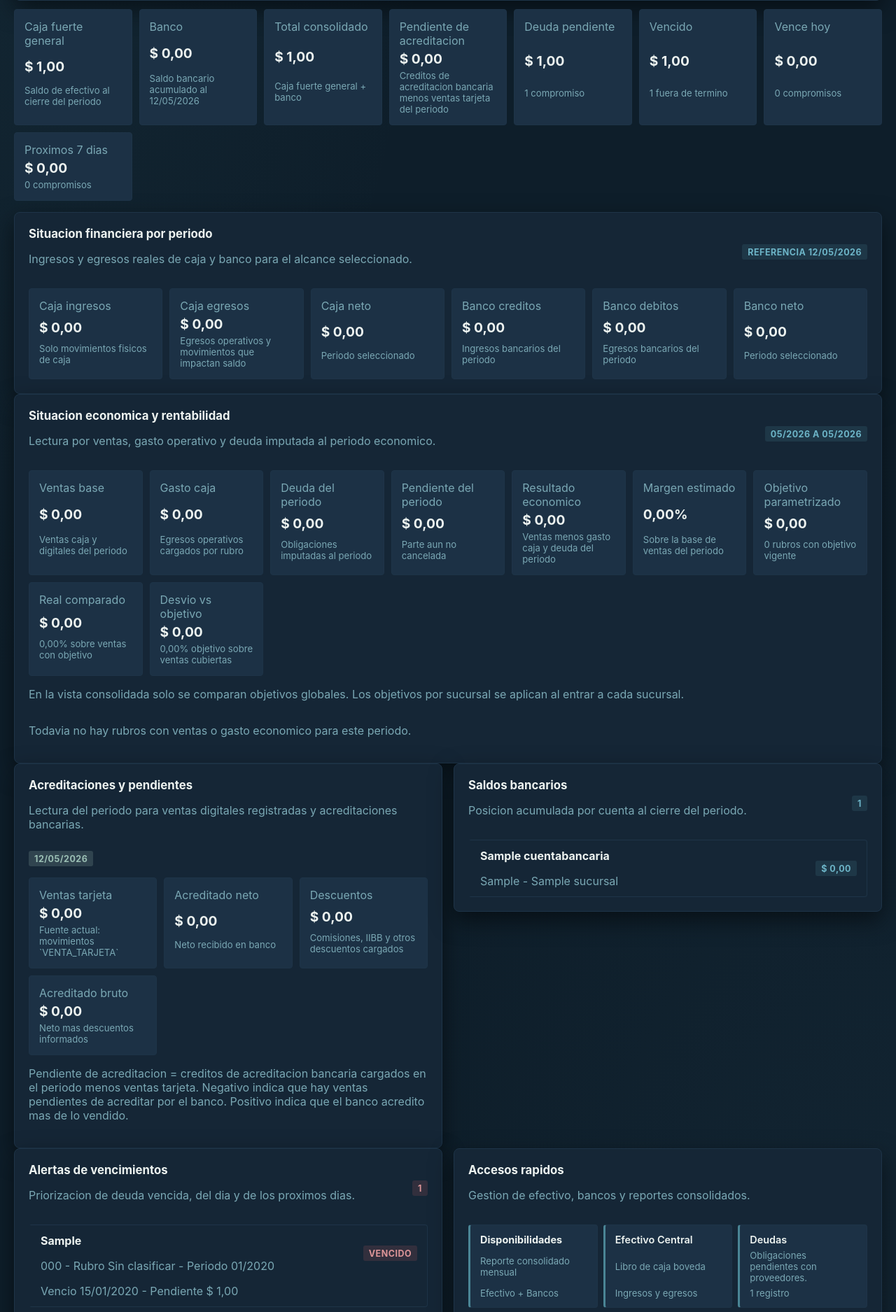
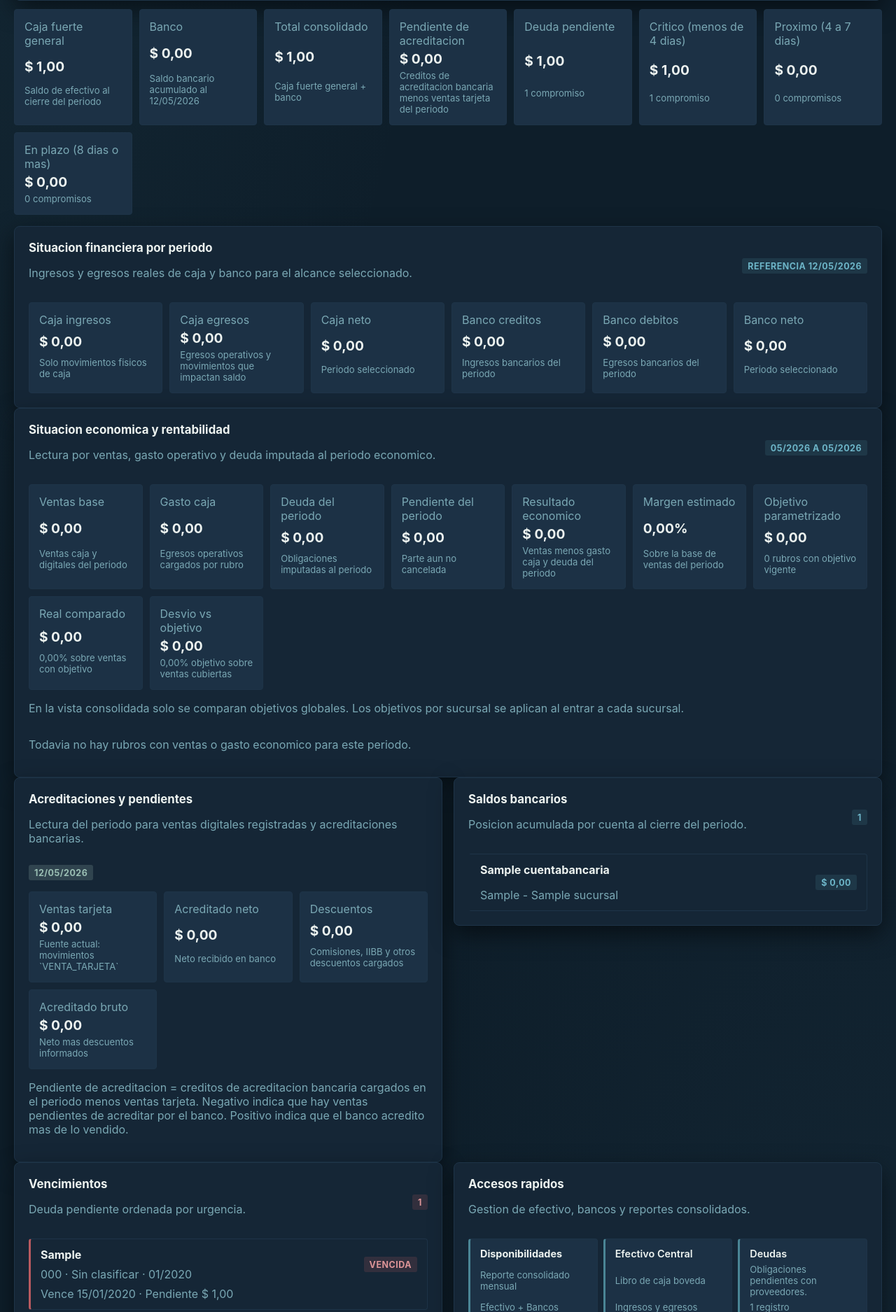
Before and after one commit to Froaky/gerayse1.0, a Django app: page /tesoreria/dashboard/ in a window 1280 px wide. Shown: the part 394-2269 px from the top of the page at 70% size. Run offline with Django 5.2, Linux system fonts and the light colour scheme; a user stored in the database is signed in; data comes from the database, SQL or seed files in the repository; tables that the repository leaves empty hold one stand-in row (values such as "Sample post"); parts of the project's set-up code (start-up, migrations or seed data) failed here and were passed over; some libraries are stand-ins or nearby versions.

Commit message:
feat: vencimientos con semaforo de urgencia y sin limite de dias
Reemplaza la ventana fija de 7 dias por una lista completa de deudas
pendientes coloreada dinamicamente (rojo <4d, amarillo 4-7d, verde 8+d).
Agrega link a archivadas (pagadas) desde el dashboard.

Co-Authored-By: Claude Sonnet 4.6 <noreply@anthropic.com>

```diff
--- a/templates/treasury/dashboard.html
+++ b/templates/treasury/dashboard.html
@@ -63,19 +63,19 @@
         <small class="muted">{{ snapshot.pending_count }} compromiso{{ snapshot.pending_count|pluralize }}</small>
       </div>
       <div class="summary">
-        <span class="muted">Vencido</span>
-        <strong>{{ snapshot.overdue_total|money }}</strong>
-        <small class="muted">{{ snapshot.overdue_count }} fuera de termino</small>
+        <span class="muted">Critico (menos de 4 dias)</span>
+        <strong>{{ snapshot.red_total|money }}</strong>
+        <small class="muted">{{ snapshot.red_count }} compromiso{{ snapshot.red_count|pluralize }}</small>
       </div>
       <div class="summary">
-        <span class="muted">Vence hoy</span>
-        <strong>{{ snapshot.due_today_total|money }}</strong>
-        <small class="muted">{{ snapshot.due_today_count }} compromiso{{ snapshot.due_today_count|pluralize }}</small>
+        <span class="muted">Proximo (4 a 7 dias)</span>
+        <strong>{{ snapshot.yellow_total|money }}</strong>
+        <small class="muted">{{ snapshot.yellow_count }} compromiso{{ snapshot.yellow_count|pluralize }}</small>
       </div>
       <div class="summary">
-        <span class="muted">Proximos 7 dias</span>
-        <strong>{{ snapshot.upcoming_total|money }}</strong>
-        <small class="muted">{{ snapshot.upcoming_count }} compromiso{{ snapshot.upcoming_count|pluralize }}</small>
+        <span class="muted">En plazo (8 dias o mas)</span>
+        <strong>{{ snapshot.green_total|money }}</strong>
+        <small class="muted">{{ snapshot.green_count }} compromiso{{ snapshot.green_count|pluralize }}</small>
       </div>
     </div>
   </section>
@@ -280,50 +280,29 @@
     <div class="card">
       <div class="row">
         <div>
-          <h2>Alertas de vencimientos</h2>
-          <p class="muted">Priorizacion de deuda vencida, del dia y de los proximos dias.</p>
+          <h2>Vencimientos</h2>
+          <p class="muted">Deuda pendiente ordenada por urgencia.</p>
         </div>
-        <span class="badge badge-danger">{{ snapshot.overdue_count|add:snapshot.due_today_count|add:snapshot.upcoming_count }}</span>
+        <span class="badge badge-danger">{{ snapshot.pending_count }}</span>
       </div>
       <div class="list mt-16">
-        {% for payable in overdue_payables %}
-          <a class="list-item" href="{% url 'treasury:cuentas_por_pagar_detail' payable.pk %}">
+        {% for payable in all_pending_payables %}
+          <a class="list-item list-item--{{ payable.urgency_class }}" href="{% url 'treasury:cuentas_por_pagar_detail' payable.pk %}">
             <div class="row">
               <div>
                 <strong>{{ payable.proveedor.razon_social }}</strong>
-                <div class="muted mt-16">{{ payable.concepto }} - Rubro {{ payable.categoria.rubro_label }} - Periodo {{ payable.periodo_referencia|date:"m/Y" }}</div>
+                <div class="muted mt-8">{{ payable.concepto }} · {{ payable.categoria.rubro_label }} · {{ payable.periodo_referencia|date:"m/Y" }}</div>
               </div>
-              <span class="badge badge-danger">Vencido</span>
+              <span class="badge badge-{{ payable.urgency_class }}">{{ payable.urgency_label }}</span>
             </div>
-            <div class="muted mt-16">Vencio {{ payable.fecha_vencimiento|date:"d/m/Y" }} - Pendiente {{ payable.saldo_pendiente|money }}</div>
-          </a>
-        {% endfor %}
-        {% for payable in due_today_payables %}
-          <a class="list-item" href="{% url 'treasury:cuentas_por_pagar_detail' payable.pk %}">
-            <div class="row">
-              <div>
-                <strong>{{ payable.proveedor.razon_social }}</strong>
-                <div class="muted mt-16">{{ payable.concepto }} - Rubro {{ payable.categoria.rubro_label }} - Periodo {{ payable.periodo_referencia|date:"m/Y" }}</div>
-              </div>
-              <span class="badge badge-warning">Vence hoy</span>
-            </div>
-            <div class="muted mt-16">Hoy {{ payable.fecha_vencimiento|date:"d/m/Y" }} - Pendiente {{ payable.saldo_pendiente|money }}</div>
-          </a>
-        {% endfor %}
-        {% for payable in upcoming_payables %}
-          <a class="list-item" href="{% url 'treasury:cuentas_por_pagar_detail' payable.pk %}">
-            <div class="row">
-              <div>
-                <strong>{{ payable.proveedor.razon_social }}</strong>
-                <div class="muted mt-16">{{ payable.concepto }} - Rubro {{ payable.categoria.rubro_label }} - Periodo {{ payable.periodo_referencia|date:"m/Y" }}</div>
-              </div>
-              <span class="badge badge-info">Proximo</span>
-            </div>
-            <div class="muted mt-16">Vence {{ payable.fecha_vencimiento|date:"d/m/Y" }} - Pendiente {{ payable.saldo_pendiente|money }}</div>
+            <div class="muted mt-8">Vence {{ payable.fecha_vencimiento|date:"d/m/Y" }} · Pendiente {{ payable.saldo_pendiente|money }}</div>
           </a>
         {% empty %}
-          <p class="muted">No hay vencimientos ni proximos compromisos para este periodo.</p>
+          <p class="muted">No hay deudas pendientes.</p>
         {% endfor %}
+      </div>
+      <div class="mt-16">
+        <a href="{% url 'treasury:cuentas_por_pagar_list' %}?estado=PAGADA" class="badge badge-muted">Ver archivadas (pagadas) →</a>
       </div>
     </div>
 
--- a/templates/treasury/layout.html
+++ b/templates/treasury/layout.html
@@ -161,6 +161,9 @@
         display: block;
       }
       .list-item:hover { border-left-color: var(--accent); border-color: var(--accent); }
+      .list-item--success { border-left-color: var(--success); }
+      .list-item--warning { border-left-color: var(--warning); }
+      .list-item--danger  { border-left-color: var(--danger); }
       .row { display: flex; justify-content: space-between; gap: 12px; align-items: center; flex-wrap: wrap; }
       .mt-8 { margin-top: 8px; }
       .mt-12 { margin-top: 12px; }
--- a/treasury/models.py
+++ b/treasury/models.py
@@ -377,6 +377,32 @@ class CuentaPorPagar(models.Model):
     @property
     def estado_visible(self) -> str:
         return "VENCIDA" if self.esta_vencida else self.estado
+
+    @property
+    def days_remaining(self) -> int:
+        return (self.fecha_vencimiento - timezone.localdate()).days
+
+    @property
+    def urgency_class(self) -> str:
+        days = self.days_remaining
+        if days < 4:
+            return "danger"
+        if days < 8:
+            return "warning"
+        return "success"
+
+    @property
+    def urgency_label(self) -> str:
+        days = self.days_remaining
+        if days < 0:
+            return "Vencida"
+        if days == 0:
+            return "Vence hoy"
+        if days < 4:
+            return "Urgente"
+        if days < 8:
+            return "Proximo"
+        return "En plazo"
 
     @property
     def total_pagado(self) -> Decimal:
--- a/treasury/services.py
+++ b/treasury/services.py
@@ -1388,13 +1388,12 @@ def build_financial_period_snapshot(*, date_from: date, date_to: date, sucursal=
         pending_payables = pending_payables.filter(sucursal=sucursal)
 
     reference_date = date_to
-    overdue_payables = pending_payables.filter(fecha_vencimiento__lt=reference_date)
-    due_today_payables = pending_payables.filter(fecha_vencimiento=reference_date)
-    upcoming_window = reference_date + timedelta(days=7)
-    upcoming_payables = pending_payables.filter(
-        fecha_vencimiento__gt=reference_date,
-        fecha_vencimiento__lte=upcoming_window,
-    )
+    red_threshold = reference_date + timedelta(days=4)
+    yellow_threshold = reference_date + timedelta(days=8)
+    red_payables = pending_payables.filter(fecha_vencimiento__lt=red_threshold)
+    yellow_payables = pending_payables.filter(fecha_vencimiento__gte=red_threshold, fecha_vencimiento__lt=yellow_threshold)
+    green_payables = pending_payables.filter(fecha_vencimiento__gte=yellow_threshold)
+    all_pending_payables = pending_payables.select_related("proveedor", "categoria", "categoria__rubro_operativo")
 
     digital_sales = MovimientoCaja.objects.filter(
         caja__fecha_operativa__gte=date_from,
@@ -1464,15 +1463,13 @@ def build_financial_period_snapshot(*, date_from: date, date_to: date, sucursal=
         "pending_accreditation_total": pending_accreditation_total,
         "pending_count": pending_payables.count(),
         "pending_total": pending_payables.aggregate(total=Sum("saldo_pendiente"))["total"] or Decimal("0.00"),
-        "overdue_count": overdue_payables.count(),
-        "overdue_total": overdue_payables.aggregate(total=Sum("saldo_pendiente"))["total"] or Decimal("0.00"),
-        "due_today_count": due_today_payables.count(),
-        "due_today_total": due_today_payables.aggregate(total=Sum("saldo_pendiente"))["total"] or Decimal("0.00"),
-        "upcoming_count": upcoming_payables.count(),
-        "upcoming_total": upcoming_payables.aggregate(total=Sum("saldo_pendiente"))["total"] or Decimal("0.00"),
-        "overdue_payables": overdue_payables.select_related("proveedor", "categoria", "categoria__rubro_operativo")[:10],
-        "due_today_payables": due_today_payables.select_related("proveedor", "categoria", "categoria__rubro_operativo")[:10],
-        "upcoming_payables": upcoming_payables.select_related("proveedor", "categoria", "categoria__rubro_operativo")[:10],
+        "red_count": red_payables.count(),
+        "red_total": red_payables.aggregate(total=Sum("saldo_pendiente"))["total"] or Decimal("0.00"),
+        "yellow_count": yellow_payables.count(),
+        "yellow_total": yellow_payables.aggregate(total=Sum("saldo_pendiente"))["total"] or Decimal("0.00"),
+        "green_count": green_payables.count(),
+        "green_total": green_payables.aggregate(total=Sum("saldo_pendiente"))["total"] or Decimal("0.00"),
+        "all_pending_payables": all_pending_payables,
         "recent_payments": recent_payments,
         "recent_movements": recent_movements,
         "recent_batches": recent_batches,
--- a/treasury/tests.py
+++ b/treasury/tests.py
@@ -781,9 +781,9 @@ class TreasuryServiceTests(TreasuryTestCase):
         self.assertEqual(snapshot["accredited_net"], Decimal("170.00"))
         self.assertEqual(snapshot["accredited_gross"], Decimal("200.00"))
         self.assertEqual(snapshot["pending_accreditation_total"], Decimal("0.00"))
-        self.assertEqual(snapshot["overdue_count"], 1)
-        self.assertEqual(snapshot["due_today_count"], 1)
-        self.assertEqual(snapshot["upcoming_count"], 1)
+        self.assertEqual(snapshot["red_count"], 3)
+        self.assertEqual(snapshot["yellow_count"], 0)
+        self.assertEqual(snapshot["green_count"], 0)
         self.assertEqual(branch_snapshot["total_bank_balance"], Decimal("430.00"))
         self.assertEqual(branch_snapshot["pending_total"], Decimal("240.00"))
 
--- a/treasury/views.py
+++ b/treasury/views.py
@@ -353,9 +353,7 @@ def dashboard(request):
             "sucursales": sucursales,
             "selected_sucursal": sucursal,
             "cashops_dashboard_url": reverse("cashops:dashboard"),
-            "due_today_payables": snapshot["due_today_payables"],
-            "overdue_payables": snapshot["overdue_payables"],
-            "upcoming_payables": snapshot["upcoming_payables"],
+            "all_pending_payables": snapshot["all_pending_payables"],
             "recent_payments": snapshot["recent_payments"],
             "recent_batches": snapshot["recent_batches"],
             "recent_movements": snapshot["recent_movements"],
```
